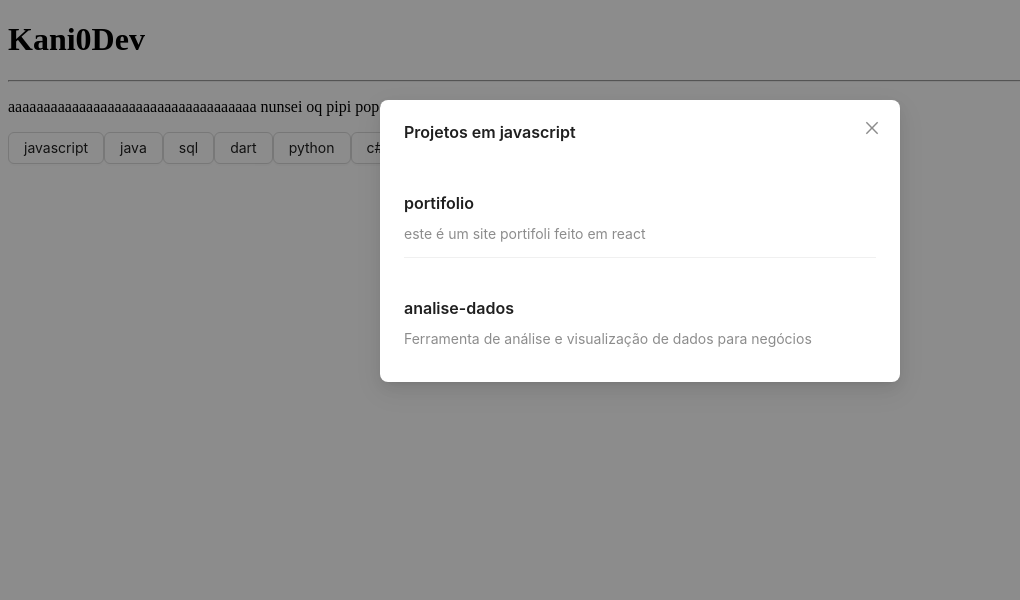
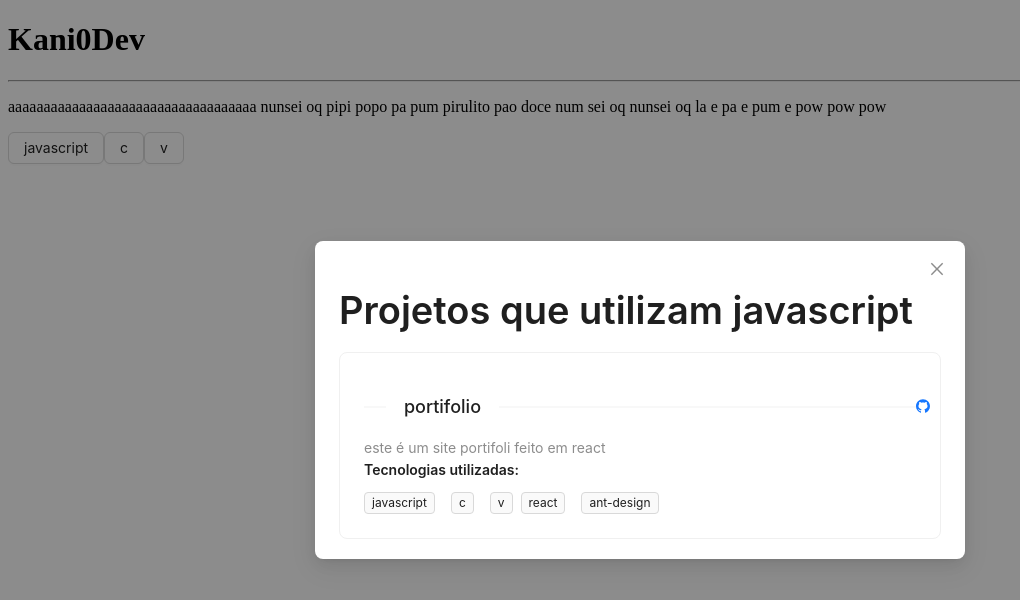
Before and after one commit to kani0dev/Meu-Portifolio, a React (Vite) app: page / in a window 1280 px wide. Both pictures are taken after a click on the button "javascript". Shown: the top 600 px of the page, without its empty margins (0-1020 px from the left). Built offline with nearby package versions, Linux system fonts and the light colour scheme.

Commit message:
modal refactor not good enogh yet

```diff
--- a/public/projectsMOKUP.js
+++ b/public/projectsMOKUP.js
@@ -2,42 +2,16 @@ const Projects = [
   {
     "name": "portifolio",
     "description" : "este é um site portifoli feito em react",
+    "repoLink": "https://github.com/kani0dev/Meu-Portifolio.git",
+    "url": null,
     "languagues" : [
-      "javascript"
+      "javascript",
+        "c",
+        "v",
     ],
     "framework" : [
       "react", "ant-design"
     ]
-  },
-  {
-    "name": "sistema-gestao",
-    "description": "Sistema interno de gestão empresarial com relatórios integrados",
-    "languagues": ["java", "sql"],
-    "framework": ["Spring Boot", "Hibernate", "Thymeleaf"]
-  },
-  {
-    "name": "app-clima",
-    "description": "Aplicativo mobile de previsão do tempo com geolocalização",
-    "languagues": ["dart"],
-    "framework": ["flutter"]
-  },
-  {
-    "name": "analise-dados",
-    "description": "Ferramenta de análise e visualização de dados para negócios",
-    "languagues": ["python", "javascript"],
-    "framework": ["django", "pandas", "d3.js"]
-  },
-  {
-    "name": "jogo-educativo",
-    "description": "Jogo educativo para crianças com foco em matemática básica",
-    "languagues": ["c#"],
-    "framework": ["unity"]
-  },
-  {
-    "name": "api-segura",
-    "description": "API robusta com autenticação e autorização avançadas",
-    "languagues": ["go"],
-    "framework": ["gin", "jwt", "redis"]
   }
 ]
 
--- a/src/assets/componets/LanguagesSection/modal/LanguagesModal.jsx
+++ b/src/assets/componets/LanguagesSection/modal/LanguagesModal.jsx
@@ -1,31 +1,72 @@
-import {getProjectByLanguage} from "/public/projectsMOKUP.js";
+import { getProjectByLanguage } from "/public/projectsMOKUP.js";
 import "./Style.css";
 
-import { Modal, List, Tag, Typography, Space, Divider } from "antd";
+import {Modal, List, Tag, Typography, Space, Card, Flex, Divider} from "antd";
+import { GithubOutlined  } from "@ant-design/icons";
+import Link from "antd/es/typography/Link.js";
 
-const { Title, Text } = Typography;
+const { Text, Title } = Typography;
 
 export default function CriarLanguagesModal({ lang, onClose }) {
-    const projetos = getProjectByLanguage(lang)
+    const projetos = getProjectByLanguage(lang);
+
+    const ProjectTags = ({  items}) =>
+        items?.length > 0 && (
+            <Space  wrap >
+                {items.map((i) => (
+                    <Tag key={i} >
+                        {i}
+                    </Tag>
+                ))}
+            </Space>
+        );
+
     return (
         <Modal
-            open={true}
+            open
             onCancel={onClose}
             footer={null}
-            title={`Projetos em ${lang}`}
+            centered
+            width={650}
+            title={<Title style={{fontSize:"4"}}>Projetos que utilizam {lang}</Title>}
         >
             <List
                 dataSource={projetos}
+                locale={{ emptyText: <Text>Nenhum projeto encontrado utilizando {lang}.</Text> }}
                 renderItem={(proj) => (
-                    <>
-                        <List.Item>
-                            <List.Item.Meta
-                                title={<Title level={5}>{proj.name}</Title>}
+                    <List.Item style={{ padding: 0, borderBottom: "none" }}>
+                        <Card style={{ width: "100%"}}>
+                            <Flex vertical >
+                                <Flex justify={"space-between"} horizontal align={"center"}>
+                                    <Divider strong orientation={"start"} style={{ fontSize: 18 }}>
+                                        {proj.name}
+                                    </Divider>
+                                        <Link
+                                            href={proj.repoLink}
+                                            target="_blank"
+                                            onClick={(e) => e.stopPropagation()}
+                                        >
+                                            <GithubOutlined />
+                                        </Link>
 
-                                description={<Text type="secondary">{proj.description}</Text>}
-                            />
-                        </List.Item>
-                    </>
+                                </Flex>
+                                <Text type="secondary">{proj.description}</Text>
+
+                                <Text strong >Tecnologias utilizadas:</Text>
+                                <Flex horrizontal style={{ marginTop: 10 }}>
+                                    <ProjectTags
+                                        items={proj.languagues}
+                                        color="blue"
+                                    />
+                                    <ProjectTags
+                                        items={proj.framework}
+                                        color="green"
+                                    />
+                                </Flex>
+                            </Flex>
+                        </Card>
+
+                    </List.Item>
                 )}
             />
         </Modal>
```
